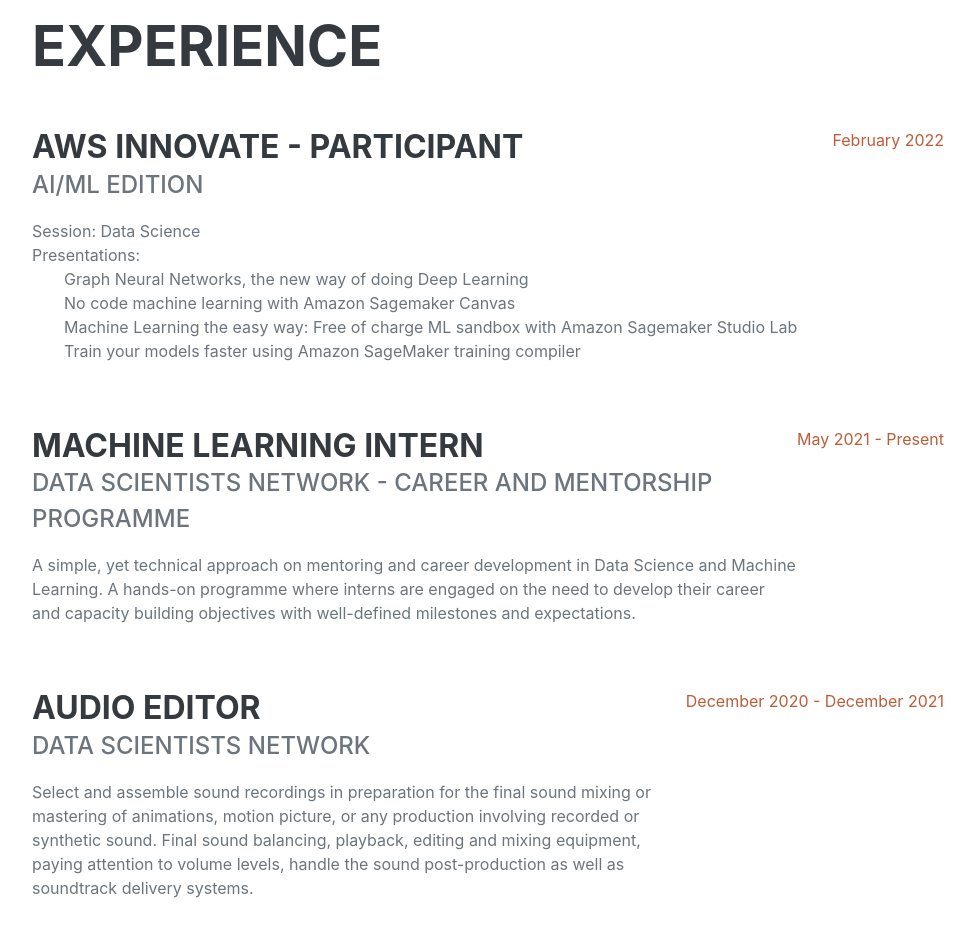
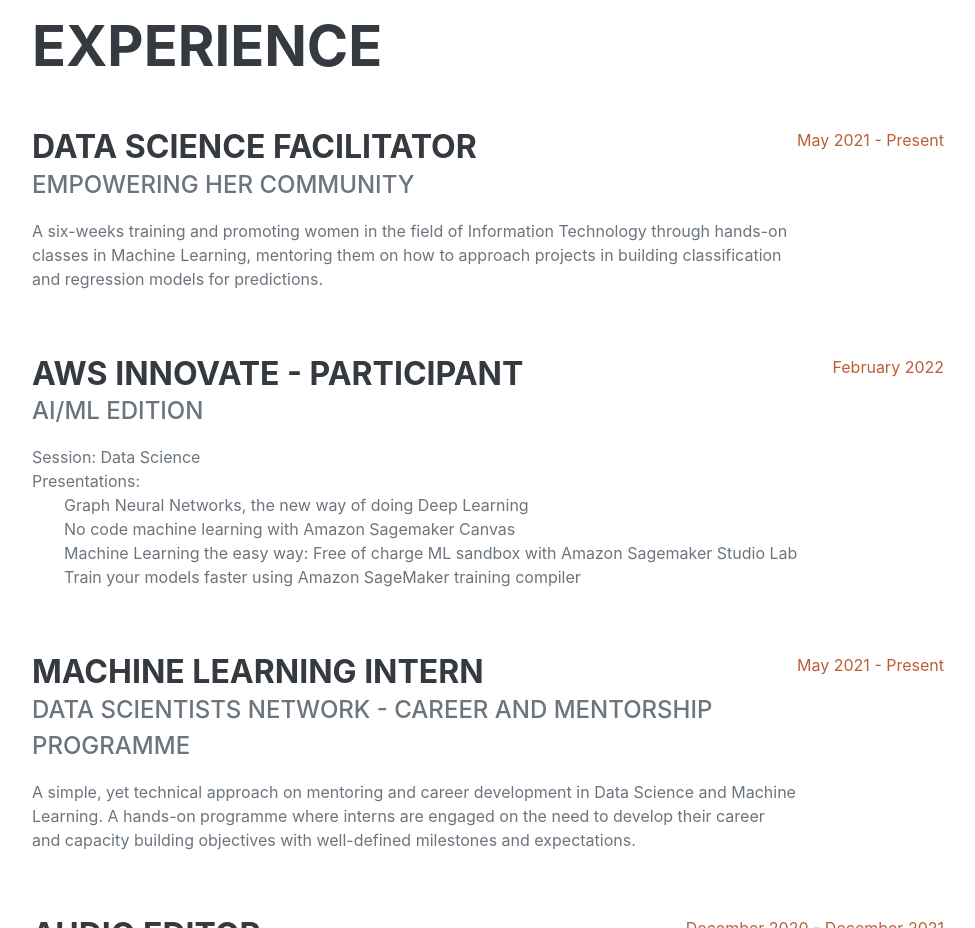
Before and after one commit to tundewey/tundewey.github.io, a plain HTML site: page index.html in a window 1280 px wide. Shown: the part 2640-3568 px from the top of the page, without its empty margins (288-1263 px from the left). Drawn offline with nearby package versions, Linux system fonts and the light colour scheme; a web font is replaced by a local one.

Commit message:
Update index.html

```diff
--- a/index.html
+++ b/index.html
@@ -246,6 +246,17 @@
             <section class="resume-section" id="experience">
                 <div class="resume-section-content">
                     <h2 class="mb-5">Experience</h2>
+
+                    <div class="d-flex flex-column flex-md-row justify-content-between mb-5">
+                        <div class="flex-grow-1">
+                            <h3 class="mb-0">DATA SCIENCE FACILITATOR</h3>
+                            <div class="subheading mb-3">Empowering Her Community</div>
+                            <p>A six-weeks training and promoting women in the field of Information Technology
+                            through hands-on classes in Machine Learning, mentoring them on how to
+                            approach projects in building classification and regression models for predictions.</p>
+                        </div>
+                        <div class="flex-shrink-0"><span class="text-primary">May 2021 - Present</span></div>
+                    </div>
 
                     <div class="d-flex flex-column flex-md-row justify-content-between mb-5">
                         <div class="flex-grow-1">
```
